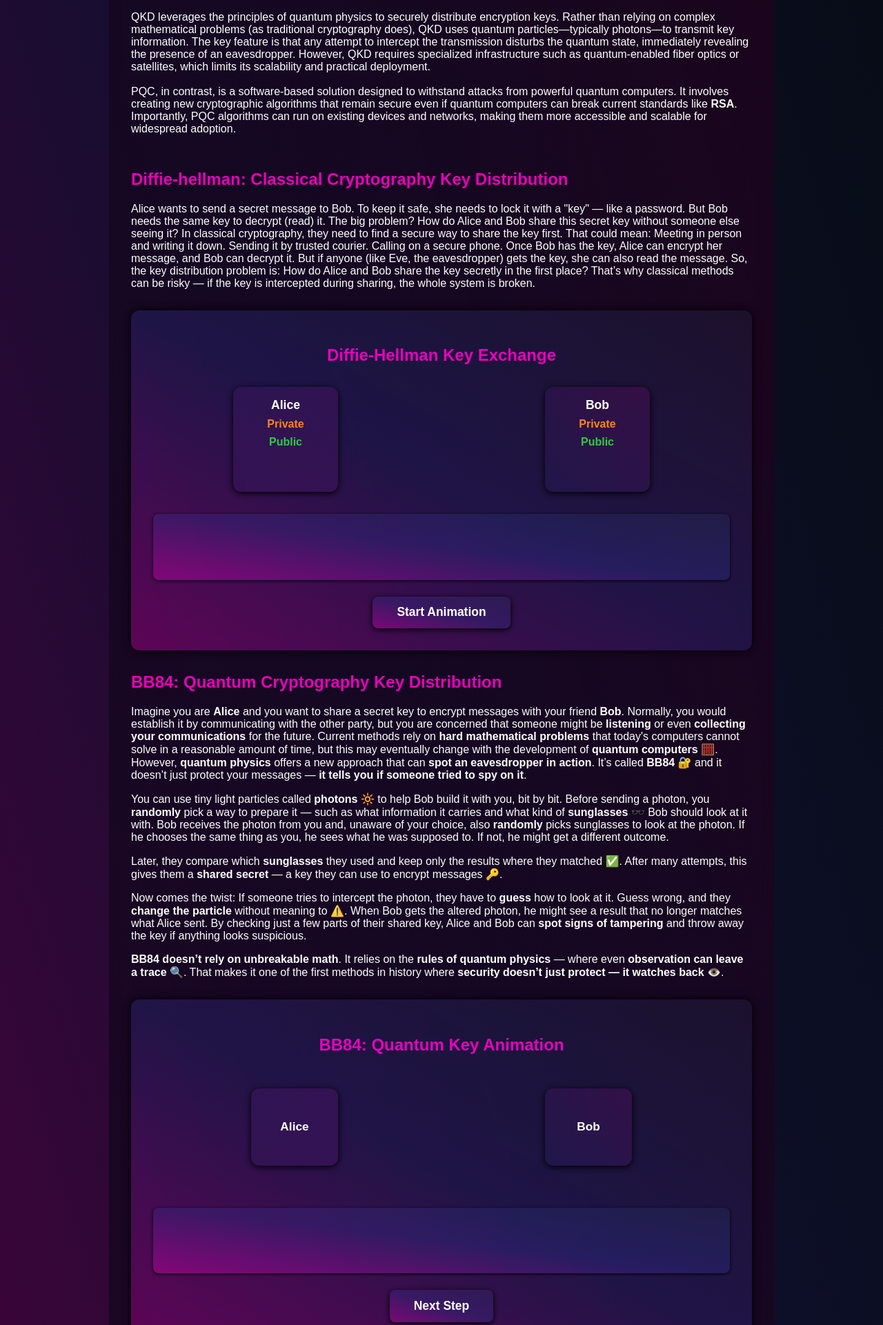
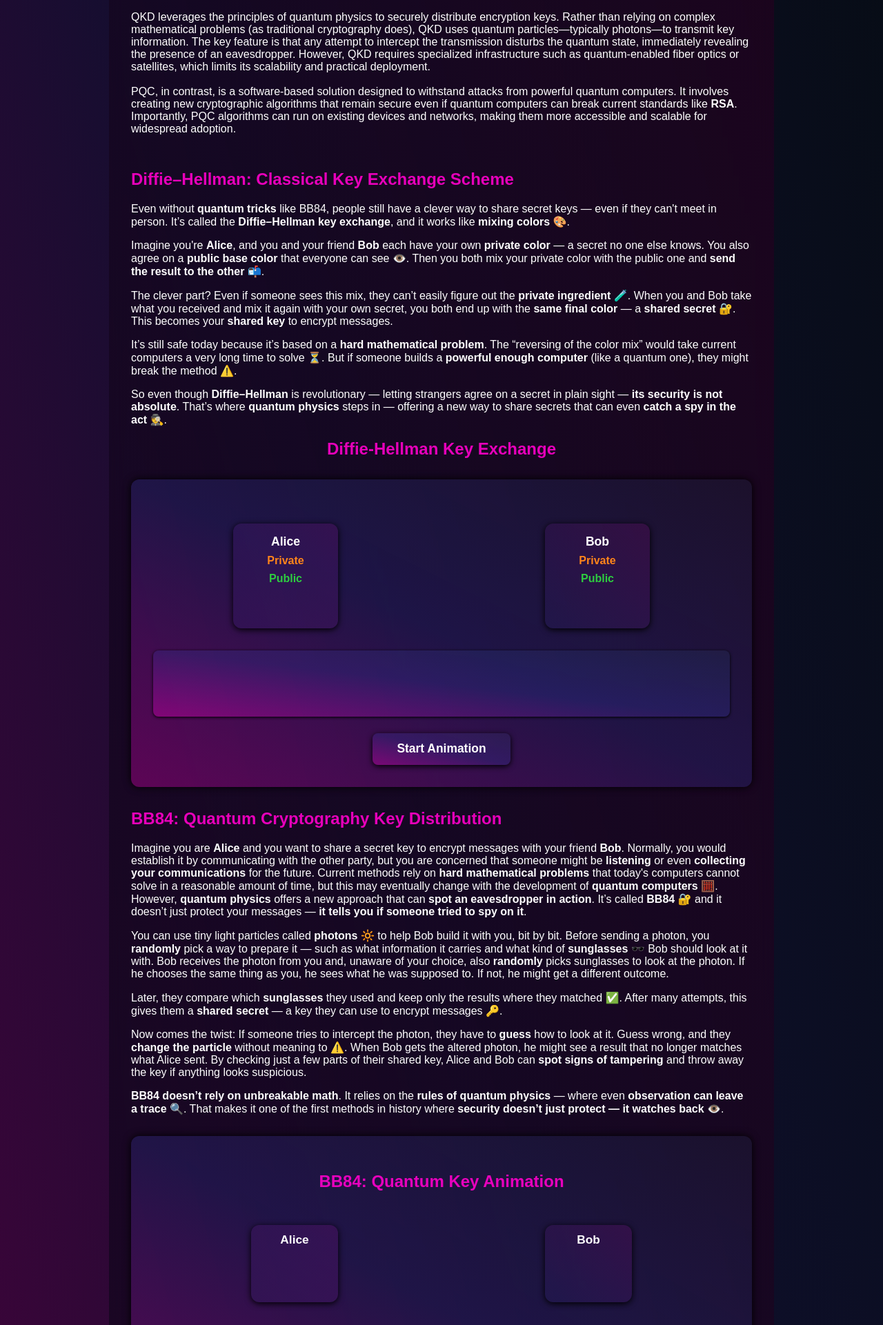
Before and after one commit to Glebegor/quantum-hackathon-2025, a Django app: page /misconcepts/pqc in a window 1280 px wide. Shown: the part 1028-2949 px from the top of the page at 69% size. Run offline with Django 5.2, Linux system fonts and the light colour scheme.

Commit message:
MVC: SHit

```diff
--- a/mvc/misconcepts/static/misconcepts/heilf.css
+++ b/mvc/misconcepts/static/misconcepts/heilf.css
@@ -275,7 +275,7 @@
     display: flex;
     flex-direction: column;
     align-items: center;
-    justify-content: center;
+    justify-content: start;
     box-shadow: 0 2px 10px #000;
 }
 
@@ -449,6 +449,7 @@
 }
 
 main {
+    position: static;
     max-width: 900px;
     margin: 2rem auto;
     backdrop-filter: blur(10px);
@@ -494,3 +495,19 @@
 .jupyter-demo {
     box-shadow: 0 5px 10px rgba(0, 0, 0, 0.1);
 }
+
+.jupyter-demo {
+    border-radius: 20px;
+}
+
+
+/* .qiskit-logo {
+    width: 500px;
+    height: 500px;
+    position: sticky;
+    top: 20%;
+    transform: translateX(-50%);
+    z-index: -1000;
+    margin: 0;
+    opacity: 0.3;
+} */
--- a/mvc/misconcepts/templates/misconcepts/misconceptions_pqc.html
+++ b/mvc/misconcepts/templates/misconcepts/misconceptions_pqc.html
@@ -14,21 +14,23 @@
         <h1 class="">Understanding the Difference Between DKQ and PCS</h1>
         <p>Clarifying Key Concepts and Common Misconceptions</p>
     </header>
+
     <main>
+
 
         <!-- MAYBE OBRAZKYY -->
         <section>
-            <h2>QKD vs. PQC: Common Misconception</h2>
-            <p>
+            <h2 class="animate-on-scroll">QKD vs. PQC: Common Misconception</h2>
+            <p class="animate-on-scroll">
                 <b>Post-Quantum Cryptography (PQC)</b> refers to cryptographic algorithms designed to be secure against attacks from quantum computers. PQC is implemented in software and can run on existing computers and networks, making it practical
                 for widespread adoption. Its goal is to replace or supplement current encryption methods (like RSA and ECC) that could be broken by quantum computers in the future.
             </p>
-            <p>
+            <p class="animate-on-scroll">
                 <b>Quantum Key Distribution (QKD)</b> is a method of securely sharing encryption keys using the principles of quantum physics. Unlike traditional key exchange methods that rely on mathematical problems, QKD uses quantum particles (like
                 photons) to transmit information. If anyone tries to intercept the key, the act of measuring the quantum particles disturbs them, alerting the communicating parties to potential eavesdropping. QKD requires specialized hardware and is mainly
                 used for highly secure communication channels.
             </p>
-            <p>People often think "quantum cryptography" means it's secure against quantum attacks. <br> But QKD is not PQC. QKD uses quantum tech; PQC protects against quantum tech. Just because it says “quantum” doesn’t mean it’s secure against quantum
+            <p class="animate-on-scroll">People often think "quantum cryptography" means it's secure against quantum attacks. <br> But QKD is not PQC. QKD uses quantum tech; PQC protects against quantum tech. Just because it says “quantum” doesn’t mean it’s secure against quantum
                 computers. In short: <strong>QKD</strong> = encryption with quantum tech. <strong>PQC</strong> = encryption against quantum tech. Understanding this difference helps us to be better for a quantum future.</p>
         </section>
 
@@ -37,8 +39,8 @@
         </section>
 
         <section>
-            <h2>QKD vs. PQC: Difference</h2>
-            <p><strong>Quantum Key Distribution (QKD)</strong> and <strong>Post-Quantum Cryptography (PQC)</strong> both address the challenge of securing information in the age of quantum computing—but they approach it in fundamentally different ways, and
+            <h2 class="animate-on-scroll">QKD vs. PQC: Difference</h2>
+            <p class="animate-on-scroll"><strong>Quantum Key Distribution (QKD)</strong> and <strong>Post-Quantum Cryptography (PQC)</strong> both address the challenge of securing information in the age of quantum computing—but they approach it in fundamentally different ways, and
                 are often mistakenly conflated.<br><br> QKD leverages the principles of quantum physics to securely distribute encryption keys. Rather than relying on complex mathematical problems (as traditional cryptography does), QKD uses quantum particles—typically
                 photons—to transmit key information. The key feature is that any attempt to intercept the transmission disturbs the quantum state, immediately revealing the presence of an eavesdropper. However, QKD requires specialized infrastructure
                 such as quantum-enabled fiber optics or satellites, which limits its scalability and practical deployment.<br><br> PQC, in contrast, is a software-based solution designed to withstand attacks from powerful quantum computers. It involves
@@ -47,14 +49,24 @@
         </section>
 
         <section>
-            <h2>Diffie-hellman: Classical Cryptography Key Distribution</h2>
-            <p>Alice wants to send a secret message to Bob. To keep it safe, she needs to lock it with a "key" — like a password. But Bob needs the same key to decrypt (read) it. The big problem? How do Alice and Bob share this secret key without someone
-                else seeing it? In classical cryptography, they need to find a secure way to share the key first. That could mean: Meeting in person and writing it down. Sending it by trusted courier. Calling on a secure phone. Once Bob has the key, Alice
-                can encrypt her message, and Bob can decrypt it. But if anyone (like Eve, the eavesdropper) gets the key, she can also read the message. So, the key distribution problem is: How do Alice and Bob share the key secretly in the first place?
-                That’s why classical methods can be risky — if the key is intercepted during sharing, the whole system is broken.</p>
+            <p class="animate-on-scroll">
+                <h2>Diffie–Hellman: Classical Key Exchange Scheme</h1>
+            </p>
+            <p class="animate-on-scroll">Even without <strong>quantum tricks</strong> like BB84, people still have a clever way to share secret keys — even if they can't meet in person. It’s called the <strong>Diffie–Hellman key exchange</strong>, and it works like <strong>mixing colors 🎨</strong>.</p>
+
+            <p class="animate-on-scroll">Imagine you're <strong>Alice</strong>, and you and your friend <strong>Bob</strong> each have your own <strong>private color</strong> — a secret no one else knows. You also agree on a <strong>public base color</strong> that everyone can see
+                👁️. Then you both mix your private color with the public one and <strong>send the result to the other</strong> 📬.</p>
+
+            <p class="animate-on-scroll">The clever part? Even if someone sees this mix, they can’t easily figure out the <strong>private ingredient</strong> 🧪. When you and Bob take what you received and mix it again with your own secret, you both end up with the <strong>same final color</strong>                — a <strong>shared secret 🔐</strong>. This becomes your <strong>shared key</strong> to encrypt messages.</p>
+
+            <p class="animate-on-scroll">It’s still safe today because it’s based on a <strong>hard mathematical problem</strong>. The “reversing of the color mix” would take current computers a very long time to solve ⏳. But if someone builds a <strong>powerful enough computer</strong>                (like a quantum one), they might break the method ⚠️.</p>
+
+            <p class="animate-on-scroll">So even though <strong>Diffie–Hellman</strong> is revolutionary — letting strangers agree on a secret in plain sight — <strong>its security is not absolute</strong>. That’s where <strong>quantum physics</strong> steps in — offering a new way
+                to share secrets that can even <strong>catch a spy in the act 🕵️</strong>.</p>
+            <h1 class="animate-on-scroll">Diffie-Hellman Key Exchange</h1>
+
             <div class="container">
-                <h1>Diffie-Hellman Key Exchange</h1>
-                <div class="row">
+                <div class="row" class="animate-on-scroll">
                     <div class="party" id="alice">
                         Alice<br>
                         <div class="label label-private">Private</div>
@@ -86,26 +98,26 @@
         </section>
 
         <section>
-            <h2>BB84: Quantum Cryptography Key Distribution</h2>
+            <h2 class="animate-on-scroll">BB84: Quantum Cryptography Key Distribution</h2>
             <p>
-                <p>Imagine you are <strong>Alice</strong> and you want to share a secret key to encrypt messages with your friend <strong>Bob</strong>. Normally, you would establish it by communicating with the other party, but you are concerned that someone
+                <p class="animate-on-scroll">Imagine you are <strong>Alice</strong> and you want to share a secret key to encrypt messages with your friend <strong>Bob</strong>. Normally, you would establish it by communicating with the other party, but you are concerned that someone
                     might be <strong>listening</strong> or even <strong>collecting your communications</strong> for the future. Current methods rely on <strong>hard mathematical problems</strong> that today's computers cannot solve in a reasonable amount
                     of time, but this may eventually change with the development of <strong>quantum computers</strong> 🧮. However, <strong>quantum physics</strong> offers a new approach that can <strong>spot an eavesdropper in action</strong>. It’s called
                     <strong>BB84</strong> 🔐 and it doesn’t just protect your messages — <strong>it tells you if someone tried to spy on it</strong>.</p>
 
-                <p>You can use tiny light particles called <strong>photons</strong> 🔆 to help Bob build it with you, bit by bit. Before sending a photon, you <strong>randomly</strong> pick a way to prepare it — such as what information it carries and what
+                <p class="animate-on-scroll">You can use tiny light particles called <strong>photons</strong> 🔆 to help Bob build it with you, bit by bit. Before sending a photon, you <strong>randomly</strong> pick a way to prepare it — such as what information it carries and what
                     kind of <strong>sunglasses 🕶️</strong> Bob should look at it with. Bob receives the photon from you and, unaware of your choice, also <strong>randomly</strong> picks sunglasses to look at the photon. If he chooses the same thing as
                     you, he sees what he was supposed to. If not, he might get a different outcome.</p>
 
-                <p>Later, they compare which <strong>sunglasses</strong> they used and keep only the results where they matched ✅. After many attempts, this gives them a <strong>shared secret</strong> — a key they can use to encrypt messages 🔑.</p>
+                <p class="animate-on-scroll">Later, they compare which <strong>sunglasses</strong> they used and keep only the results where they matched ✅. After many attempts, this gives them a <strong>shared secret</strong> — a key they can use to encrypt messages 🔑.</p>
 
-                <p>Now comes the twist: If someone tries to intercept the photon, they have to <strong>guess</strong> how to look at it. Guess wrong, and they <strong>change the particle</strong> without meaning to ⚠️. When Bob gets the altered photon, he
+                <p class="animate-on-scroll">Now comes the twist: If someone tries to intercept the photon, they have to <strong>guess</strong> how to look at it. Guess wrong, and they <strong>change the particle</strong> without meaning to ⚠️. When Bob gets the altered photon, he
                     might see a result that no longer matches what Alice sent. By checking just a few parts of their shared key, Alice and Bob can <strong>spot signs of tampering</strong> and throw away the key if anything looks suspicious.</p>
 
-                <p><strong>BB84 doesn’t rely on unbreakable math</strong>. It relies on the <strong>rules of quantum physics</strong> — where even <strong>observation can leave a trace</strong> 🔍. That makes it one of the first methods in history where
+                <p class="animate-on-scroll"><strong>BB84 doesn’t rely on unbreakable math</strong>. It relies on the <strong>rules of quantum physics</strong> — where even <strong>observation can leave a trace</strong> 🔍. That makes it one of the first methods in history where
                     <strong>security doesn’t just protect — it watches back</strong> 👁️.</p>
             </p>
-            <div class="container ">
+            <div class="container animate-on-scroll">
                 <h1>BB84: Quantum Key Animation</h1>
                 <div class="animation-area">
                     <div class="alice" id="aliceBox">
@@ -137,12 +149,12 @@
         </section>
 
         <section>
-            <h2>Try Yourself</h2>
-            <p>
+            <h2 class="animate-on-scroll">Try Yourself</h2>
+            <p class="animate-on-scroll">
                 Using AI to check your answer provides instant, personalized feedback and explanations. AI can help clarify misunderstandings, reinforce correct concepts, and guide you toward the right answer if you’re unsure. This interactive support makes learning
                 more effective and helps you build confidence in complex topics like quantum cryptography.
             </p>
-            <p>
+            <p class="animate-on-scroll">
                 <div class="ai-explain-module">
                     <div class="ai-explain-title">Explain How It Works</div>
 
@@ -158,17 +170,19 @@
         </section>
 
         <section>
-            <h2>Jupyter notebook</h2>
-            <p>
+            <h2 class="animate-on-scroll">Jupyter notebook</h2>
+            <p class="animate-on-scroll">
                 A Jupyter notebook can be used to simulate and visualize the differences between QKD and PQC, helping to clear up common misconceptions. By running interactive Python code, users can see how quantum key distribution (like BB84) works step by step, and
                 compare it to classical or post-quantum cryptography. This hands-on approach makes abstract concepts more concrete, allowing learners to experiment, visualize key exchanges, and understand why “quantum” doesn’t always mean “quantum-safe.”
             </p>
-            <div style="margin: 2em 0; text-align: center;">
+            <div style="margin: 2em 0; text-align: center;" class="animate-on-scroll">
                 <iframe src="http://172.16.108.75:8888/notebooks/PV275_2024_Programming_03_Simple_BB84.ipynb" width="100%" height="500" frameborder="0" allowfullscreen title="Jupyter Notebook Demo" class="jupyter-demo"></iframe>
             </div>
         </section>
 
     </main>
+
+
     <script>
         // DOM elements
         const label_1 = document.getElementById('label-public-1');
@@ -335,6 +349,62 @@
   nextBtn.addEventListener('click', nextStep);
   resetDemo();
     </script>
+
+    <script>
+        function showAnimated(element) {
+            if (!element || element.classList.contains('animated-once')) return;
+            element.classList.add('animate', 'animated-once');
+            element.style.opacity = 0;
+            element.style.display = 'block';
+            setTimeout(() => {
+                element.style.transition = 'opacity 0.7s';
+                element.style.opacity = 1;
+            }, 10);
+            // Optionally remove the class after animation
+            setTimeout(() => {
+                element.classList.remove('animate');
+                element.style.transition = '';
+            }, 800);
+        }
+
+        function animateOnScroll() {
+            const animatedElements = document.querySelectorAll('.animate-on-scroll:not(.animated-once)');
+            const windowHeight = window.innerHeight;
+
+            animatedElements.forEach(element => {
+                const rect = element.getBoundingClientRect();
+                if (rect.top < windowHeight - 250 && rect.bottom > 0) {
+                    showAnimated(element);
+                }
+            });
+        }
+
+        window.addEventListener('scroll', animateOnScroll);
+        window.addEventListener('resize', animateOnScroll);
+        document.addEventListener('DOMContentLoaded', animateOnScroll);
+        // Scroll to top after Jupyter notebook iframe is loaded
+        const jupyterIframe = document.querySelector('iframe.jupyter-demo');
+        if (jupyterIframe) {
+            jupyterIframe.addEventListener('load', function() {
+                window.scrollTo(0, 0);
+            });
+        }
+
+        const qiskitLogo = document.querySelector('.qiskit-logo');
+        let lastScrollY = window.scrollY;
+
+        function moveQiskitLogo() {
+            if (!qiskitLogo) return;
+            const maxMove = 30; // px
+            const maxScroll = 200; // px
+            const scrollY = Math.min(window.scrollY, maxScroll);
+            const offset = (scrollY / maxScroll) * maxMove;
+            qiskitLogo.style.transform = ``;
+        }
+
+        window.addEventListener('scroll', moveQiskitLogo);
+        document.addEventListener('DOMContentLoaded', moveQiskitLogo);
+    </script>
 </body>
 
 </html>
```
Also changed, not shown: mvc/misconcepts/static/misconcepts/images/d.svg (added), mvc/misconcepts/static/misconcepts/images/qiskit.svg (added).
